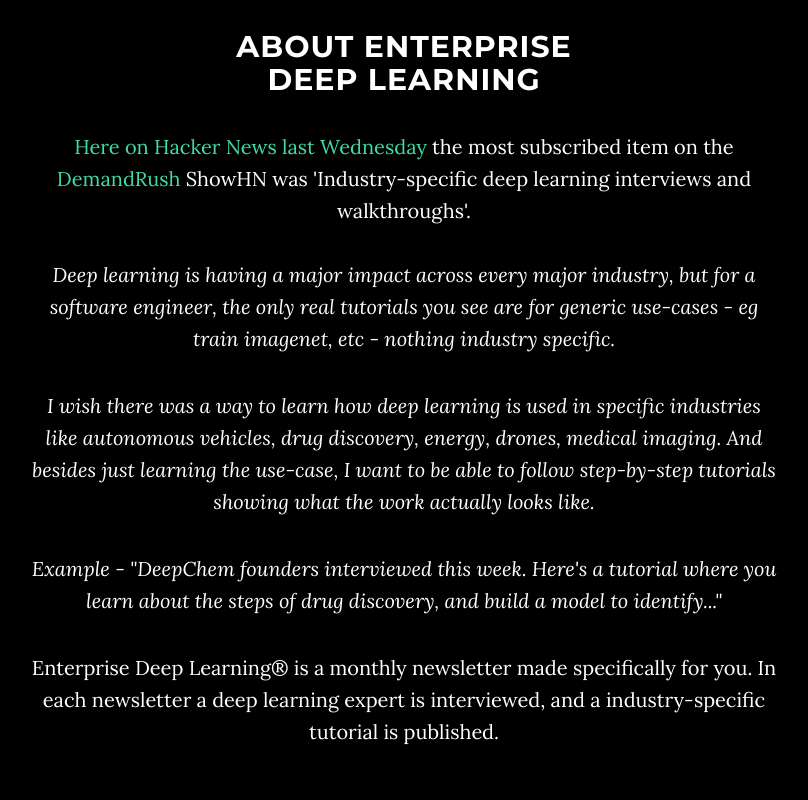
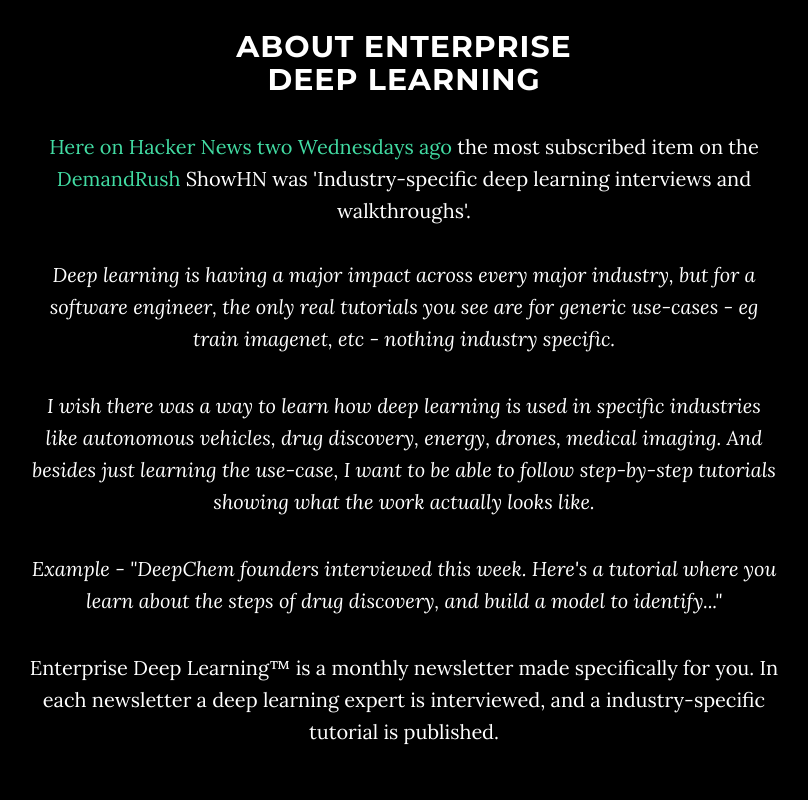
Before and after one commit to EnterpriseDeepLearning/none, a website: page index.html in a window 1280 px wide. Shown: the part 1020-1820 px from the top of the page, without its empty margins (236-1044 px from the left). Drawn offline with nearby package versions, Linux system fonts and the light colour scheme; a script that the page names is missing.

Commit message:
Update index.html

```diff
--- a/index.html
+++ b/index.html
@@ -93,11 +93,11 @@
         <div class="row">
             <div class="col-lg-8 col-lg-offset-2">
                 <h2>About Enterprise<br>Deep Learning<br></h2>
-<p><a href="https://news.ycombinator.com/item?id=14552615"> Here on Hacker News last Wednesday</a> the most subscribed item on the <a href="https://www.demandrush.com/problems/industry-ml-tutorials">DemandRush</a> ShowHN was 'Industry-specific deep learning interviews and walkthroughs'.<br><br>
+<p><a href="https://news.ycombinator.com/item?id=14552615"> Here on Hacker News two Wednesdays ago</a> the most subscribed item on the <a href="https://www.demandrush.com/problems/industry-ml-tutorials">DemandRush</a> ShowHN was 'Industry-specific deep learning interviews and walkthroughs'.<br><br>
     <em>Deep learning is having a major impact across every major industry, but for a software engineer, the only real tutorials you see are for generic use-cases - eg train imagenet, etc - nothing industry specific.</p>
 <p>I wish there was a way to learn how deep learning is used in specific industries like autonomous vehicles, drug discovery, energy, drones, medical imaging. And besides just learning the use-case, I want to be able to follow step-by-step tutorials showing what the work actually looks like.<br>
                 <p>Example - "DeepChem founders interviewed this week. Here's a tutorial where you learn about the steps of drug discovery, and build a model to identify..."</em><p>
-    <p>Enterprise Deep Learning® is a monthly newsletter made specifically for you. In each newsletter a deep learning expert is interviewed, and a industry-specific tutorial is published.</p>
+    <p>Enterprise Deep Learning™ is a monthly newsletter made specifically for you. In each newsletter a deep learning expert is interviewed, and a industry-specific tutorial is published.</p>
             </div>
         </div>
     </section>
@@ -108,8 +108,8 @@
                 <div class="col-lg-8 col-lg-offset-2">
                     <h2>Subscribe to Enterprise<br>Deep Learning<br></h2>
                     <p>If the pilot is successful, you will be able to subscribe to monthly Enterprise Deep Learning newsletters for $10/month. This pilot month, June, is free.<br>
-                        The pilot will be released to email subscribers June 30th.<br>
-                        <br><a href="https://news.ycombinator.com/item?id=14558582">Here on Hacker News last Thursday</a> is an example of a company bringing deep learning to market that we would welcome for a pilot episode.<br>
+                        The pilot will be released to email subscribers <strike>June 30th</strike> early early July.<br>
+                        <br><a href="https://news.ycombinator.com/item?id=14558582">Here on Hacker News two Thursdays ago</a> is an example of a company bringing deep learning to market that we <strike>would welcome</strike> have invited for a pilot episode.<br>
                         <br><em>I would like to have a company like this work with me for the pilot with the mutually beneficial caveat, particularly for the company, that all of the information shared between us, including my code implementation - based upon their guidance - and their audio walkthrough of their product, be released to the company for use anywhere they want beyond the pilot newsletter.</em>
                 </p>
                 <blockquote class="embedly-card" data-card-controls="0" data-card-theme="dark"><h4><a href="https://upscri.be/83eddd/">Get the pilot newsletter as soon as it's completed.</a></h4><p>null</p></blockquote>
```
